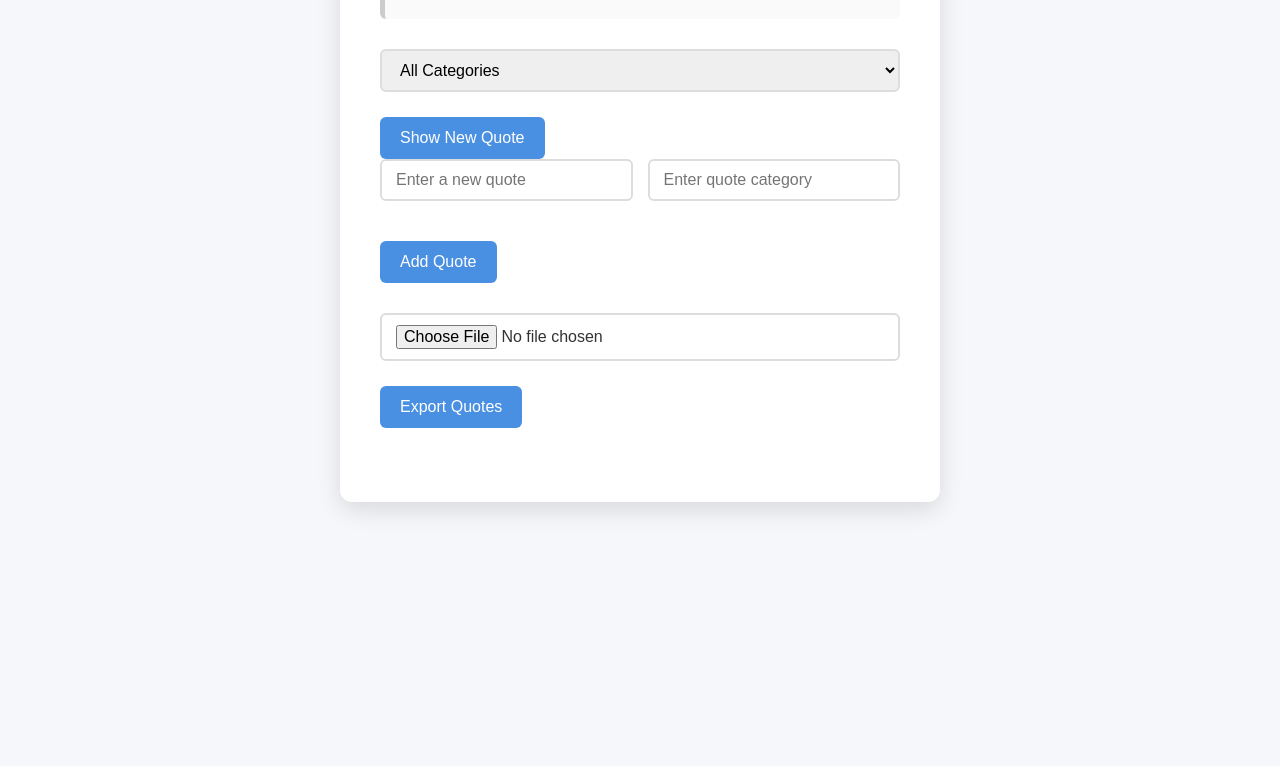
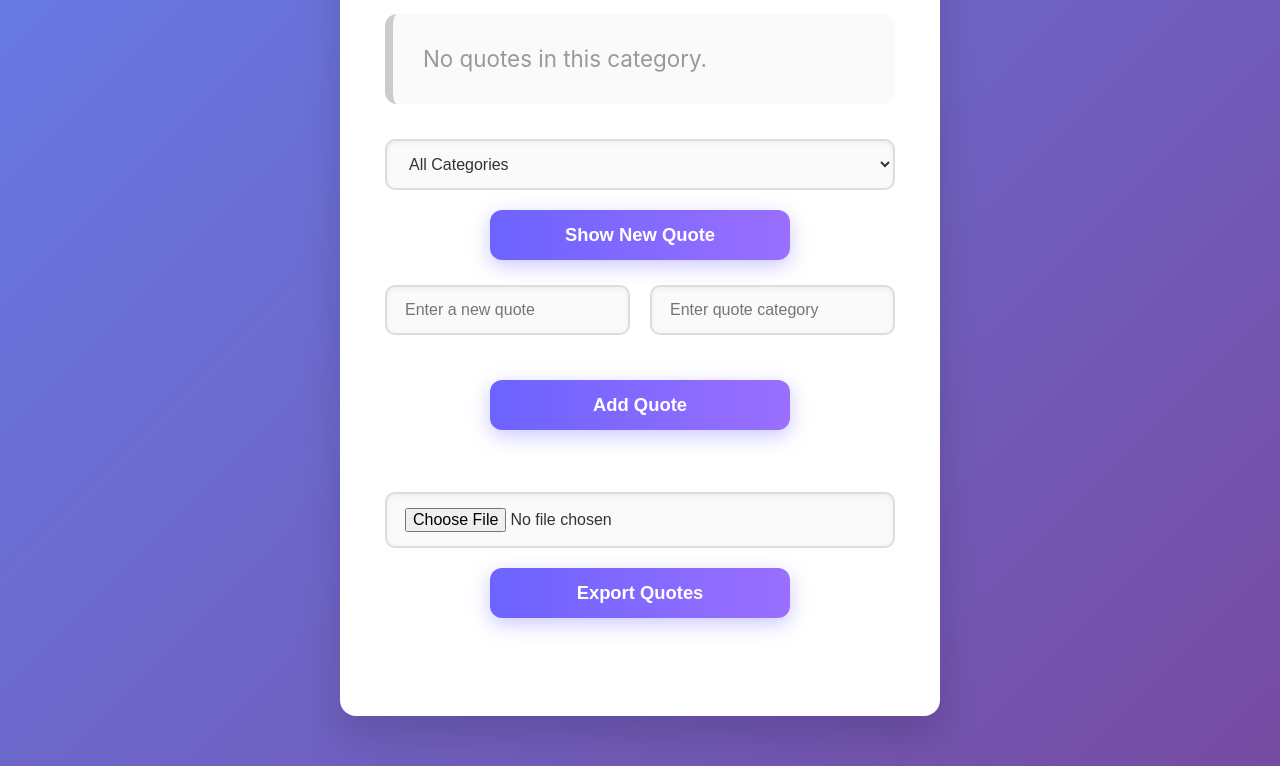
Before and after one commit to Dawitmamohub/alx_fe_javascript, a plain HTML site: page dom-manipulation/index.html in a window 1280 px wide. Shown: the part 204-970 px from the top of the page. Before the commit the page ends 800 px from the top, so only its background shows below. Drawn offline with Linux system fonts and the light colour scheme.

Commit message:
Add files via upload

```diff
--- a/dom-manipulation/style.css
+++ b/dom-manipulation/style.css
@@ -1,4 +1,4 @@
-/* Reset some default styles */
+/* Reset */
 * {
   box-sizing: border-box;
   margin: 0;
@@ -6,140 +6,186 @@
 }
 
 body {
-  font-family: 'Segoe UI', Tahoma, Geneva, Verdana, sans-serif;
-  background: #f5f7fa;
-  color: #333;
+  font-family: 'Inter', -apple-system, BlinkMacSystemFont, 'Segoe UI', Roboto,
+    Oxygen, Ubuntu, Cantarell, 'Open Sans', 'Helvetica Neue', sans-serif;
+  background: linear-gradient(135deg, #667eea, #764ba2);
+  color: #2c3e50;
   min-height: 100vh;
   display: flex;
   justify-content: center;
   align-items: flex-start;
-  padding: 40px 20px;
+  padding: 50px 15px;
 }
 
 .container {
   background: #fff;
   width: 100%;
   max-width: 600px;
-  border-radius: 12px;
-  box-shadow: 0 8px 24px rgba(0, 0, 0, 0.12);
-  padding: 30px 40px;
+  border-radius: 16px;
+  box-shadow: 0 20px 40px rgba(0, 0, 0, 0.15);
+  padding: 40px 45px;
+  transition: box-shadow 0.3s ease;
+}
+
+.container:hover {
+  box-shadow: 0 28px 60px rgba(0, 0, 0, 0.25);
 }
 
 h1 {
+  font-weight: 800;
+  font-size: 2.5rem;
   text-align: center;
-  color: #222;
-  margin-bottom: 25px;
-  font-weight: 700;
-  font-size: 2.2rem;
+  margin-bottom: 30px;
+  color: #3a3a3a;
+  letter-spacing: 1px;
+  user-select: none;
 }
 
 #quoteDisplay {
   font-style: italic;
-  font-size: 1.3rem;
-  line-height: 1.6;
-  padding: 20px 25px;
-  border-left: 5px solid #4a90e2;
-  background: #eaf2ff;
-  margin-bottom: 30px;
-  border-radius: 6px;
-  min-height: 80px;
+  font-size: 1.4rem;
+  line-height: 1.7;
+  padding: 25px 30px;
+  border-left: 8px solid #6c63ff;
+  background: #f4f5ff;
+  margin-bottom: 35px;
+  border-radius: 12px;
+  min-height: 90px;
   display: flex;
   align-items: center;
-  color: #1a1a1a;
-  transition: background-color 0.3s ease;
+  color: #4a4a4a;
+  box-shadow: 0 6px 10px rgba(108, 99, 255, 0.2);
+  transition: background-color 0.4s ease;
 }
 
 #quoteDisplay.empty {
+  font-style: normal;
   color: #999;
-  font-style: normal;
   border-left-color: #ccc;
   background: #fafafa;
+  box-shadow: none;
 }
 
-button, input[type="button"] {
-  background-color: #4a90e2;
-  border: none;
-  padding: 12px 20px;
-  color: white;
+select,
+input[type="text"],
+input[type="file"] {
+  width: 100%;
+  padding: 14px 18px;
+  margin-bottom: 20px;
   font-size: 1rem;
-  border-radius: 6px;
-  cursor: pointer;
-  transition: background-color 0.25s ease;
-  margin-top: 10px;
+  border: 2px solid #ddd;
+  border-radius: 10px;
+  transition: all 0.3s ease;
+  color: #333;
+  font-weight: 500;
+  background: #fafafa;
+  box-shadow: inset 0 2px 5px rgb(0 0 0 / 0.05);
 }
 
-button:hover, input[type="button"]:hover {
-  background-color: #357abd;
-}
-
-#newQuoteText,
-#newQuoteCategory,
-#categoryFilter,
-#importFile {
-  width: 100%;
-  padding: 10px 14px;
-  margin-bottom: 15px;
-  font-size: 1rem;
-  border: 2px solid #ddd;
-  border-radius: 6px;
-  transition: border-color 0.3s ease;
-}
-
-#newQuoteText:focus,
-#newQuoteCategory:focus,
-#categoryFilter:focus,
-#importFile:focus {
+select:hover,
+input[type="text"]:hover,
+input[type="file"]:hover,
+select:focus,
+input[type="text"]:focus,
+input[type="file"]:focus {
+  border-color: #6c63ff;
+  background: #fff;
   outline: none;
-  border-color: #4a90e2;
-  box-shadow: 0 0 6px #4a90e2aa;
+  box-shadow: 0 0 10px #6c63ffaa;
 }
 
 .form-row {
   display: flex;
-  gap: 15px;
-  margin-bottom: 15px;
+  gap: 20px;
+  margin-bottom: 25px;
 }
 
 .form-row input[type="text"] {
   flex: 1;
 }
 
+button {
+  background: linear-gradient(90deg, #6c63ff, #9a6fff);
+  border: none;
+  padding: 14px 28px;
+  color: white;
+  font-size: 1.15rem;
+  border-radius: 12px;
+  font-weight: 700;
+  cursor: pointer;
+  user-select: none;
+  box-shadow: 0 6px 20px rgb(108 99 255 / 0.35);
+  transition: all 0.35s ease;
+  display: block;
+  width: 100%;
+  max-width: 300px;
+  margin: 0 auto 25px;
+}
+
+button:hover,
+button:focus {
+  background: linear-gradient(90deg, #574fcf, #7a54d4);
+  box-shadow: 0 8px 28px rgb(87 79 207 / 0.55);
+  outline: none;
+  transform: translateY(-2px);
+}
+
 #errorMessage {
-  color: #d9534f;
-  font-weight: 600;
-  margin-bottom: 10px;
-  min-height: 20px;
+  color: #e74c3c;
+  font-weight: 700;
+  margin-bottom: 15px;
+  min-height: 22px;
+  text-align: center;
+  user-select: none;
 }
 
 #notificationArea {
-  margin-top: 20px;
-  min-height: 24px;
+  margin-top: 30px;
+  min-height: 28px;
   font-weight: 600;
-  color: #2a8f2a;
+  color: #27ae60;
   text-align: center;
+  user-select: none;
 }
 
 .notification {
-  background-color: #dff0d8;
-  border: 1px solid #a3d18c;
-  padding: 10px 15px;
-  border-radius: 6px;
-  animation: fadein 0.4s ease forwards;
+  background-color: #d4edda;
+  border: 1px solid #c3e6cb;
+  padding: 14px 22px;
+  border-radius: 12px;
+  box-shadow: 0 4px 12px rgba(39, 174, 96, 0.3);
+  animation: fadein 0.45s ease forwards;
   display: inline-block;
   max-width: 100%;
+  font-size: 1rem;
 }
 
 @keyframes fadein {
-  from { opacity: 0; transform: translateY(-10px);}
-  to { opacity: 1; transform: translateY(0);}
+  from {
+    opacity: 0;
+    transform: translateY(-10px);
+  }
+  to {
+    opacity: 1;
+    transform: translateY(0);
+  }
 }
 
-/* Responsive */
-@media (max-width: 480px) {
+/* Responsive adjustments */
+@media (max-width: 540px) {
   .container {
-    padding: 20px 25px;
+    padding: 30px 25px;
   }
   h1 {
-    font-size: 1.8rem;
+    font-size: 2rem;
+  }
+  button {
+    max-width: 100%;
+  }
+  .form-row {
+    flex-direction: column;
+  }
+  .form-row input[type="text"] {
+    width: 100%;
   }
 }
```
